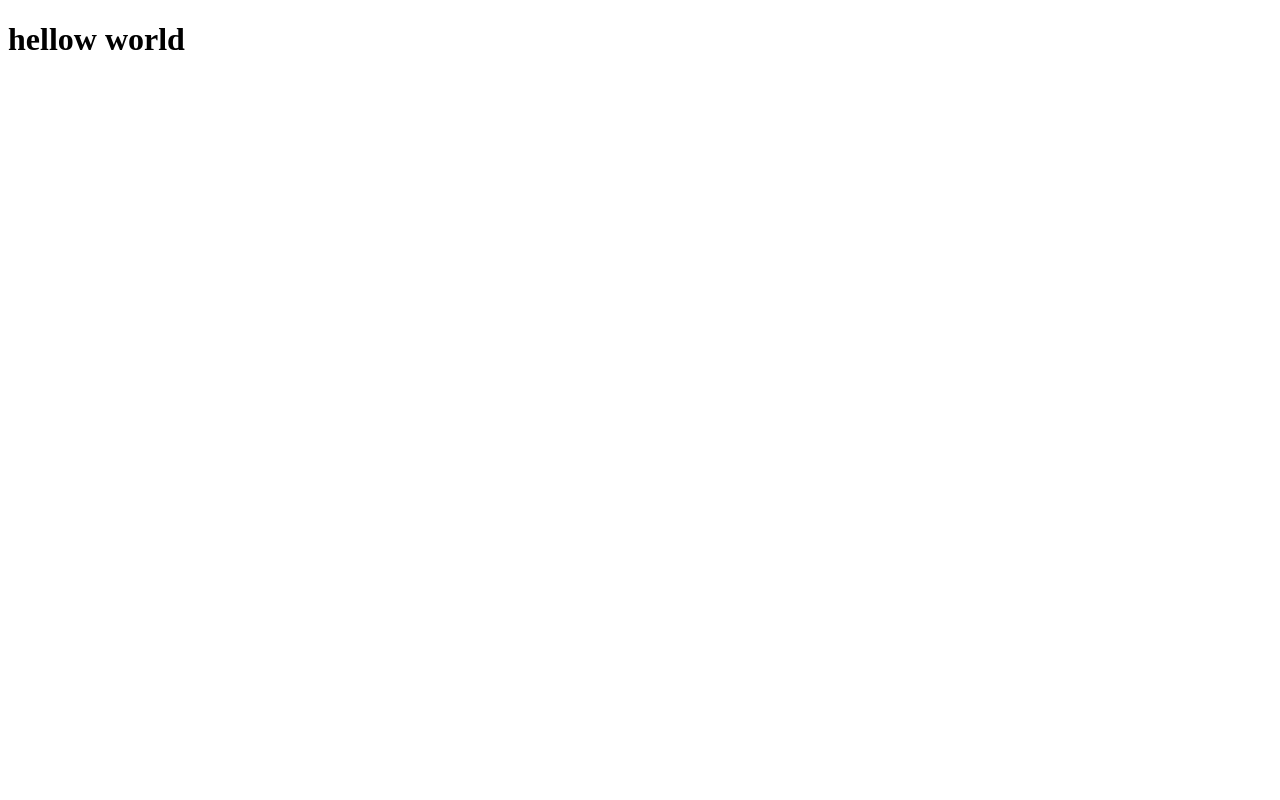
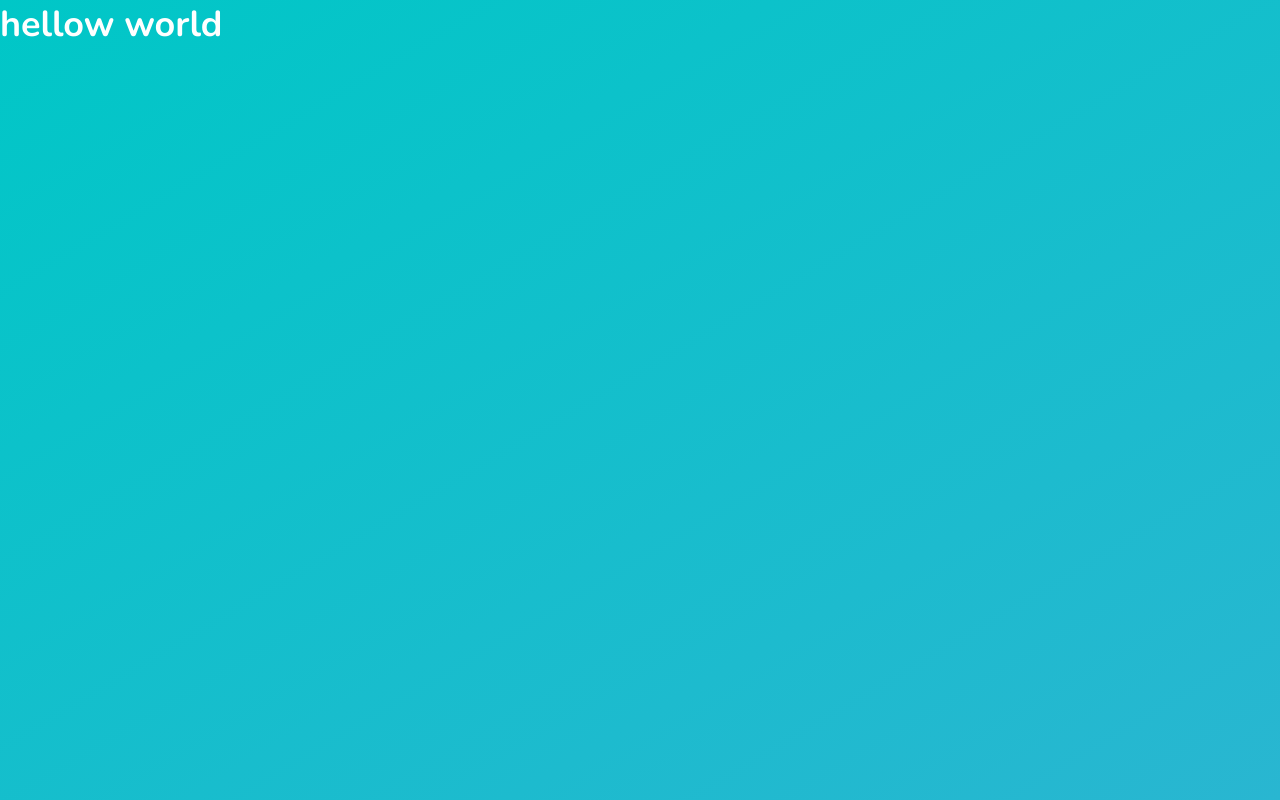
Before and after one commit to russo97/Happy, a React (Create React App) app in the folder web/: page / in a window 1280 px wide. Built offline with nearby package versions, Linux system fonts and the light colour scheme.

Commit message:
feat: inclusão dos estilos e da fonte externa 'Nunito'

```diff
--- a/web/public/index.html
+++ b/web/public/index.html
@@ -3,6 +3,7 @@
   <head>
     <meta charset="UTF-8" />
     <meta name="viewport" content="width=device-width, initial-scale=1" />
+    <link href="https://fonts.googleapis.com/css2?family=Nunito:wght@600;700;800&display=swap" rel="stylesheet" />
     <title>Happy</title>
   </head>
   <body>
--- a/web/src/App.tsx
+++ b/web/src/App.tsx
@@ -1,8 +1,11 @@
 import React from 'react';
+
+import './styles/global.css';
+import './styles/pages/landing.css';
 
 function App() {
   return (
-    <div className="App">
+    <div id="page-landing">
       <h1>hellow world</h1>
     </div>
   );
--- /dev/null
+++ b/web/src/styles/global.css
@@ -0,0 +1,17 @@
+* {
+    margin: 0;
+    padding: 0;
+    box-sizing: border-box;
+}
+
+body {
+    color: #fff;
+    background-color: #ebf2f5;
+}
+
+body,
+input,
+button,
+textarea {
+    font: 600 18px Nunito, sans-serif;
+}
--- /dev/null
+++ b/web/src/styles/pages/landing.css
@@ -0,0 +1,5 @@
+#page-landing {
+    width: 100vw;
+    height: 100vh;
+    background: linear-gradient(329.54deg, #29B6D1 0%, #00C7C7 100%);
+}
```
